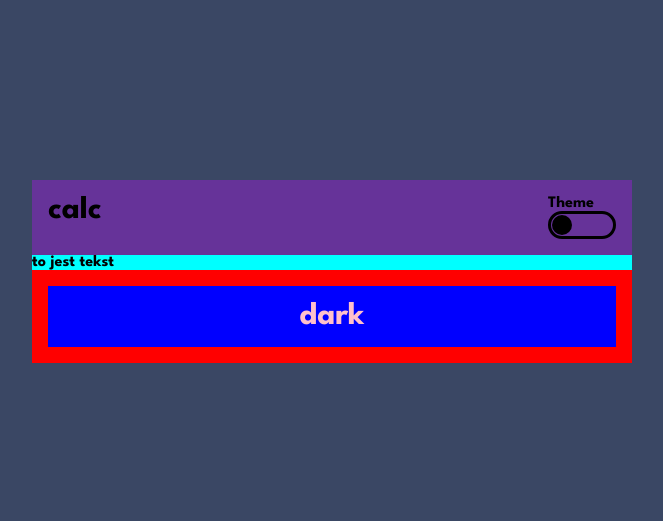
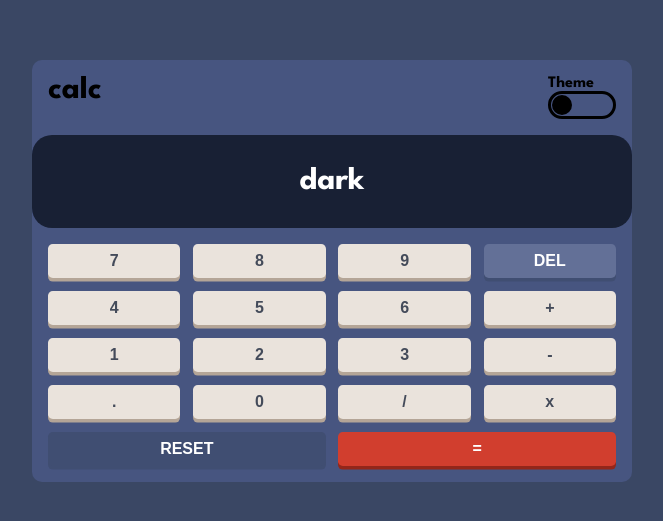
Before and after one commit to lukKotecki/FM-calculator-app, a React (Vite) app: page / in a window 1280 px wide. Shown: the part 129-650 px from the top of the page, without its empty margins (308-971 px from the left). Built offline with nearby package versions, Linux system fonts and the light colour scheme.

Commit message:
first layout and colors

```diff
--- a/src/App.jsx
+++ b/src/App.jsx
@@ -1,6 +1,8 @@
 import React from 'react'
 import Display from './components/Display'
 import Header from './components/Header'
+import Button from './components/Button'
+import Keyboard from './components/Keyboard'
 
 export const ThemeSelectorContext = React.createContext({
   themeName:'dark'
@@ -18,8 +20,29 @@ function App() {
     <ThemeSelectorContext.Provider value={{themeName:'dark', setTheme}}>
       <main className='main-container'>
         <Header />
-        to jest tekst
+
         <Display result={theme}/>
+        <Keyboard>
+          <Button>7</Button>
+          <Button>8</Button>
+          <Button>9</Button>
+          <Button className='del'>DEL</Button>
+          <Button>4</Button>
+          <Button>5</Button>
+          <Button>6</Button>
+          <Button>+</Button>
+          <Button>1</Button>
+          <Button>2</Button>
+          <Button>3</Button>
+          <Button>-</Button>
+          <Button>.</Button>
+          <Button>0</Button>
+          <Button>/</Button>
+          <Button>x</Button>
+          <Button className='reset'>RESET</Button>
+          <Button className='equal'>=</Button>
+
+        </Keyboard>
       </main>
     </ThemeSelectorContext.Provider>
   )
--- /dev/null
+++ b/src/components/Button.jsx
@@ -0,0 +1,12 @@
+import React from 'react'
+
+
+export default function Button({ children, className }){
+
+
+    return(
+        <button className={`button ${className}`} >
+            {children}
+        </button>
+    )
+}
--- /dev/null
+++ b/src/components/Keyboard.jsx
@@ -0,0 +1,13 @@
+
+import React from 'react'
+
+
+export default function Keyboard({ children }){
+
+
+    return(
+        <div className='kayboard'>
+            {children}
+        </div>
+    )
+}
--- a/src/components/ThreeStateToggle/ThreeStateToggle.jsx
+++ b/src/components/ThreeStateToggle/ThreeStateToggle.jsx
@@ -42,9 +42,9 @@ export default function ThreeStateToggle(){
         <div className='toggle'>
 
             <div className="tri-state-toggle">
-                <input ref={dark} onClick={handleClick} className="button" type="radio" name="toggle" id="dark" />
-                <input ref={light} onClick={handleClick} className="button" type="radio" name="toggle" id="light" />
-                <input ref={violet} onClick={handleClick} className="button" type="radio" name="toggle" id="violet" />
+                <input ref={dark} onClick={handleClick} className="toggle" type="radio" name="toggle" id="dark" />
+                <input ref={light} onClick={handleClick} className="toggle" type="radio" name="toggle" id="light" />
+                <input ref={violet} onClick={handleClick} className="toggle" type="radio" name="toggle" id="violet" />
             </div>
 
 
--- a/src/index.css
+++ b/src/index.css
@@ -19,8 +19,8 @@ body{
 .main-container{
   max-width: 600px;
   width: 95vw;
-  /* margin: 0 auto; */
-  background-color: aqua;
+  background-color: hsl(225, 29%, 39%);
+  border-radius: 10px;
 }
 
 
@@ -28,19 +28,138 @@ header{
   display: flex;
   justify-content: space-between;
   padding: 1em;
-  /* width: 95%; */
-  background-color: rebeccapurple;
 }
 
 .display{
-  background-color: red;
+  background-color: hsl(224, 36%, 15%);
   padding: 1em;
   color:white;
+  border-radius: 20px;
 }
 .output{
   padding: .5em;
-  background-color: blue;
   font-size: 2rem;
-  color: pink;
   text-align: center;
 }
+
+.kayboard{
+  display: grid;
+  grid-template-columns: repeat(4, 1fr);
+  padding: 1em;
+  gap: .8em
+}
+
+.button{
+  background-color:hsl(30, 25%, 89%);
+  /* width: fit-content; */
+  padding: .5em 1em;
+  font-size: 1rem;
+  border: none;
+  border-radius: .3em;
+  box-shadow: 0 .225em hsl(28, 16%, 65%);
+  color: hsl(221, 14%, 31%);
+  font-weight: bold;
+}
+
+.reset{
+  grid-column: 1/3;
+  background-color: hsl(224, 28%, 35%);
+  color:white;
+  box-shadow: 0 .225em hsl(224, 28%, 35%);
+}
+.equal{
+  grid-column: 3/ 5;
+  background-color: hsl(6, 64%, 50%);
+  box-shadow: 0 .225em hsl(6, 70%, 34%);
+  color: white;
+}
+.del{
+  background-color: hsl(225, 21%, 49%);
+  color:white;
+  box-shadow: 0 .225em hsl(224, 28%, 35%);
+}
+
+
+/*
+The designs were created to the following widths:
+- Mobile: 375px
+- Desktop: 1440px
+
+## Colors
+### Theme 1
+#### Backgrounds
+- Very dark desaturated blue (main background): hsl(222, 26%, 31%)
+- Very dark desaturated blue (toggle background, keypad background): hsl(223, 31%, 20%)
+- Very dark desaturated blue (screen background): hsl(224, 36%, 15%)
+
+#### Keys
+                                                        - Desaturated dark blue (key background): hsl(225, 21%, 49%)
+                                                        - Desaturated dark blue (key shadow): hsl(224, 28%, 35%)
+
+                                                        - Red (key background, toggle): hsl(6, 63%, 50%)
+- Dark red (key shadow): hsl(6, 70%, 34%)
+
+                                                      - Light grayish orange (key background): hsl(30, 25%, 89%)
+                                                      - Grayish orange (key shadow): hsl(28, 16%, 65%)
+#### Text
+- Very dark grayish blue: hsl(221, 14%, 31%)
+- White: hsl(0, 0%, 100%)
+
+### Theme 2
+
+#### Backgrounds
+
+- Light gray (main background): hsl(0, 0%, 90%)
+- Grayish red (toggle background, keypad background): hsl(0, 5%, 81%)
+- Very light gray (screen background): hsl(0, 0%, 93%)
+
+#### Keys
+
+- Dark moderate cyan (key background): hsl(185, 42%, 37%)
+- Very dark cyan (key shadow): hsl(185, 58%, 25%)
+
+- Orange (key background, toggle): hsl(25, 98%, 40%)
+- Dark orange (key shadow): hsl(25, 99%, 27%)
+
+- Light grayish yellow (key background): hsl(45, 7%, 89%)
+- Dark grayish orange (key shadow): hsl(35, 11%, 61%)
+
+#### Text
+
+- Very dark grayish yellow: hsl(60, 10%, 19%)
+- White (text): hsl(0, 0%, 100%)
+
+### Theme 3
+
+#### Backgrounds
+
+- Very dark violet (main background): hsl(268, 75%, 9%)
+- Very dark violet (toggle background, keypad background, screen background): hsl(268, 71%, 12%)
+
+#### Keys
+
+- Dark violet (key background): hsl(281, 89%, 26%)
+- Vivid magenta (key shadow): hsl(285, 91%, 52%)
+
+- Pure cyan (key background, toggle): hsl(176, 100%, 44%)
+- Soft cyan (key shadow): hsl(177, 92%, 70%)
+
+- Very dark violet (key background): hsl(268, 47%, 21%)
+- Dark magenta (key shadow): hsl(290, 70%, 36%)
+
+#### Text
+
+- Light yellow: hsl(52, 100%, 62%)
+- Very dark blue: hsl(198, 20%, 13%)
+- White (text): hsl(0, 0%, 100%)
+
+## Typography
+
+### Body Copy
+
+- Font size (numbers): 32px
+
+### Font
+
+- Family: [League Spartan](https://fonts.google.com/specimen/League+Spartan)
+- Weights: 700 */
```
